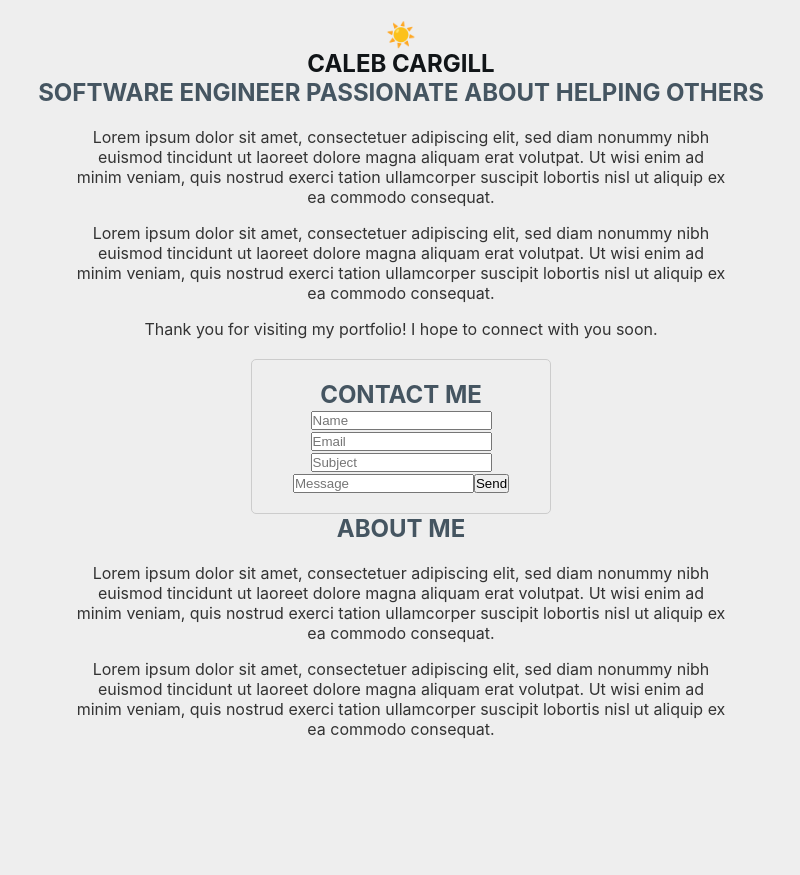
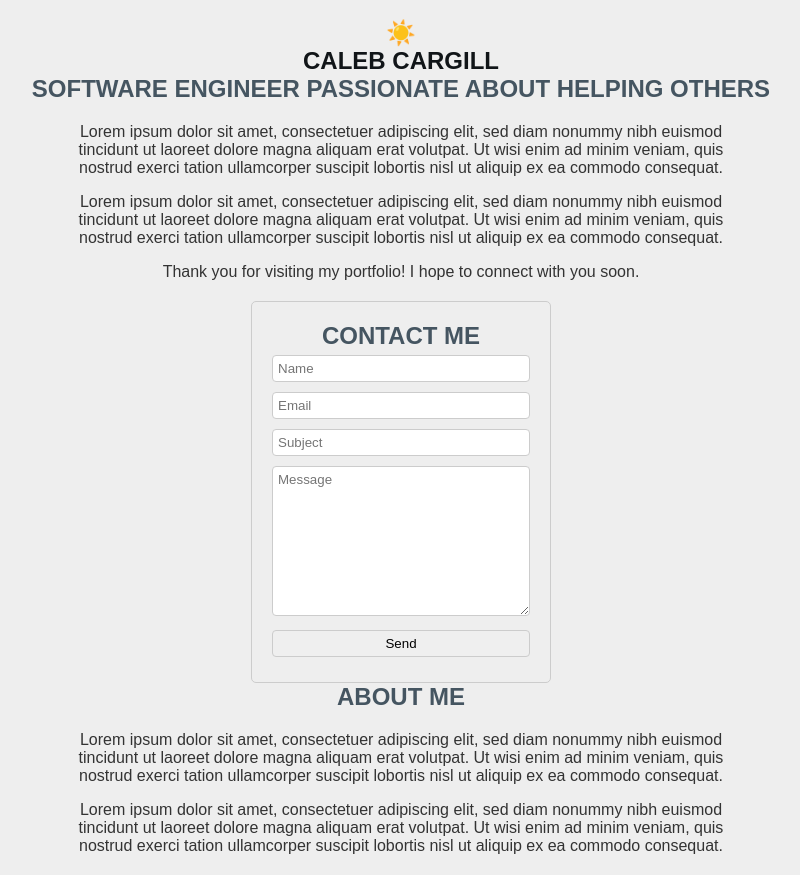
Before and after one commit to caleb-cargill/Portfolio, a React (Create React App) app in the folder client/: page / in a window 1280 px wide. Shown: the whole page, without its empty margins (239-1039 px from the left). Before the commit the page ends 800 px from the top, so only its background shows below. Built offline with nearby package versions, Linux system fonts and the light colour scheme.

Commit message:
style contact form

```diff
--- a/client/src/components/ContactMe.js
+++ b/client/src/components/ContactMe.js
@@ -54,7 +54,7 @@ const ContactMe = () => {
                 <input type="text" placeholder="Name" name="sender" value={sender} onChange={onChange} required />
                 <input type="email" placeholder="Email" name="email" value={email} onChange={onChange} required />
                 <input type="text" placeholder="Subject" name="subject" value={subject} onChange={onChange} required />
-                <input type="text" placeholder="Message" name="message" value={message} onChange={onChange} required />
+                <textarea rows="4" placeholder="Message" name="message" value={message} onChange={onChange} required />
                 <input type="submit" value="Send" />
             </form>
             <p>{feedback}</p>
--- a/client/src/styles/App.css
+++ b/client/src/styles/App.css
@@ -4,6 +4,7 @@
   --font-color: #333;
   --background-color: #eee;
   --link-color: cornflowerblue;
+  --primary-font: "arial";
 }
 
 [data-theme="dark"] {
@@ -17,6 +18,7 @@
 body {
   background-color: var(--background-color);
   color: var(--font-color);
+  font-family: var(--primary-font);
 }
 
 .App {
--- a/client/src/styles/style.css
+++ b/client/src/styles/style.css
@@ -45,3 +45,22 @@
     border: 1px solid #ccc;
     border-radius: 5px;
   }
+
+  input {
+    width: 100%;
+    border: 1px solid #ccc;
+    border-radius: 4px;
+    margin: 5px 0px;
+    padding: 5px;
+  }
+
+  textarea {
+    width: 100%;
+    height: 150px;
+    padding: 5px;
+    border: 1px solid #ccc;
+    border-radius: 4px;
+    margin: 5px 0px;
+    resize: vertical;
+    font-family: var(--primary-font);
+  }
```
